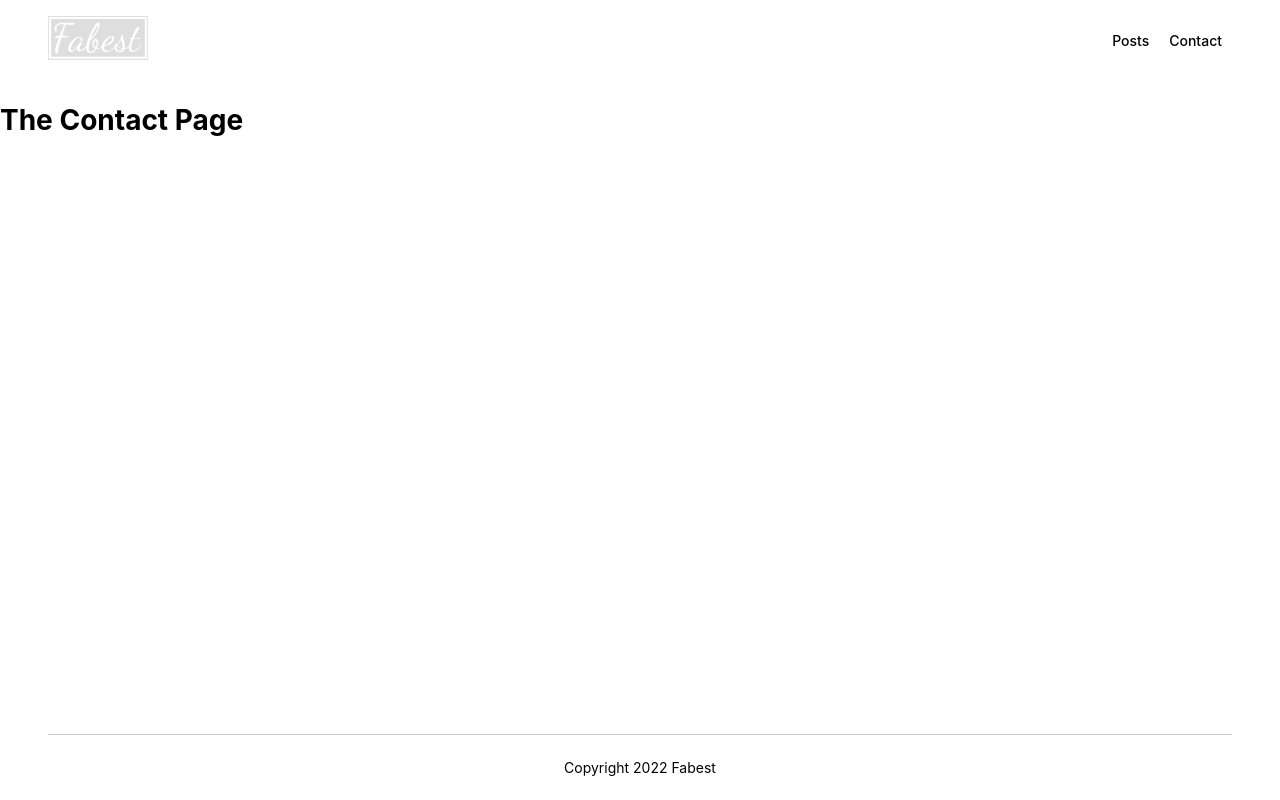
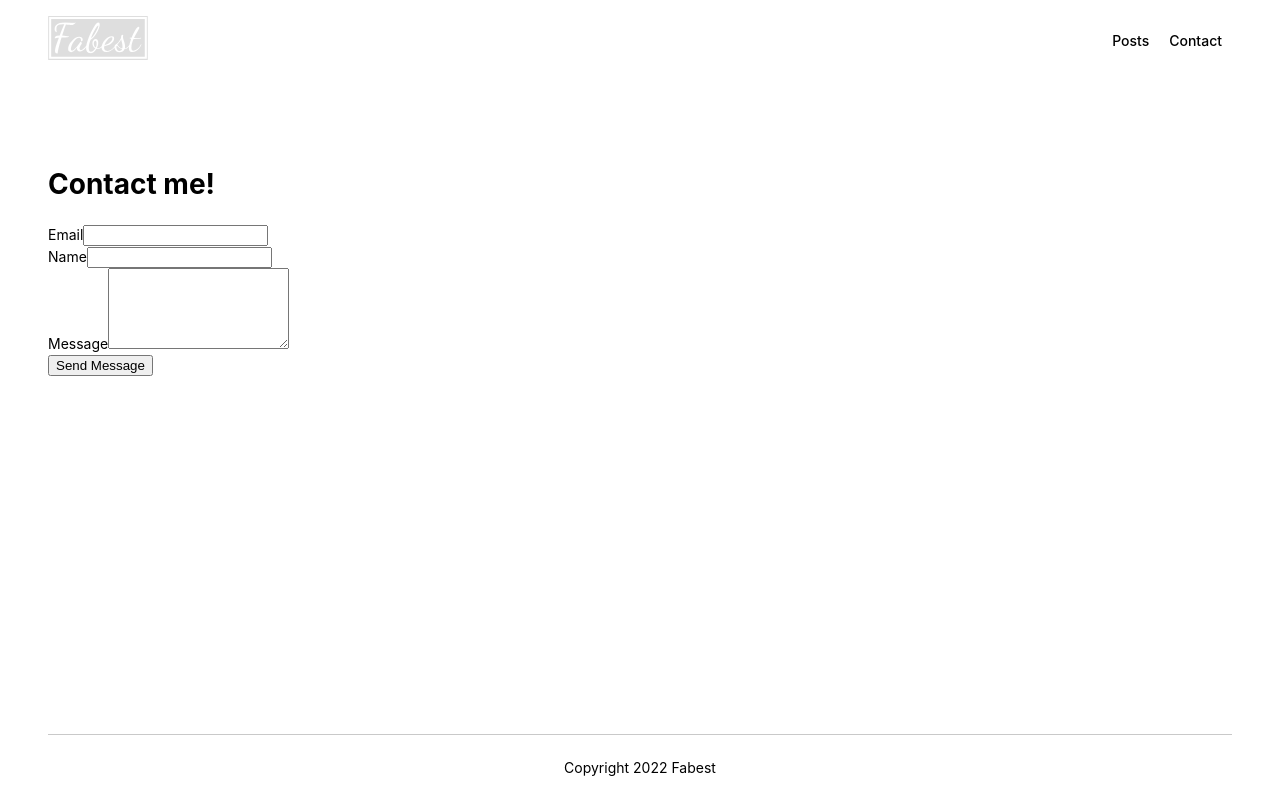
Before and after one commit to AnetaRolnik/Fabest, a Next.js app: page /contact in a window 1280 px wide. Built offline with nearby package versions, Linux system fonts and the light colour scheme.

Commit message:
Add contact form

```diff
--- /dev/null
+++ b/components/contact/ContactForm.tsx
@@ -0,0 +1,27 @@
+import Container from "../layout/container/Container";
+import scss from "./Contact.module.scss";
+
+const ContactForm = (): JSX.Element => {
+  return (
+    <Container>
+      <h1>Contact me!</h1>
+      <form>
+        <div>
+          <label htmlFor="email">Email</label>
+          <input type="email" name="email" id="email" required />
+        </div>
+        <div>
+          <label htmlFor="name">Name</label>
+          <input type="text" name="name" id="name" required />
+        </div>
+        <div>
+          <label htmlFor="message">Message</label>
+          <textarea name="message" id="message" rows={5} required />
+        </div>
+        <button>Send Message</button>
+      </form>
+    </Container>
+  );
+};
+
+export default ContactForm;
--- a/pages/contact.tsx
+++ b/pages/contact.tsx
@@ -1,5 +1,7 @@
+import ContactForm from "../components/contact/ContactForm";
+
 const ContactPage = (): JSX.Element => {
-  return <h1>The Contact Page</h1>;
+  return <ContactForm />;
 };
 
 export default ContactPage;
```
Also changed, not shown: components/contact/ContactForm.module.scss (added).
